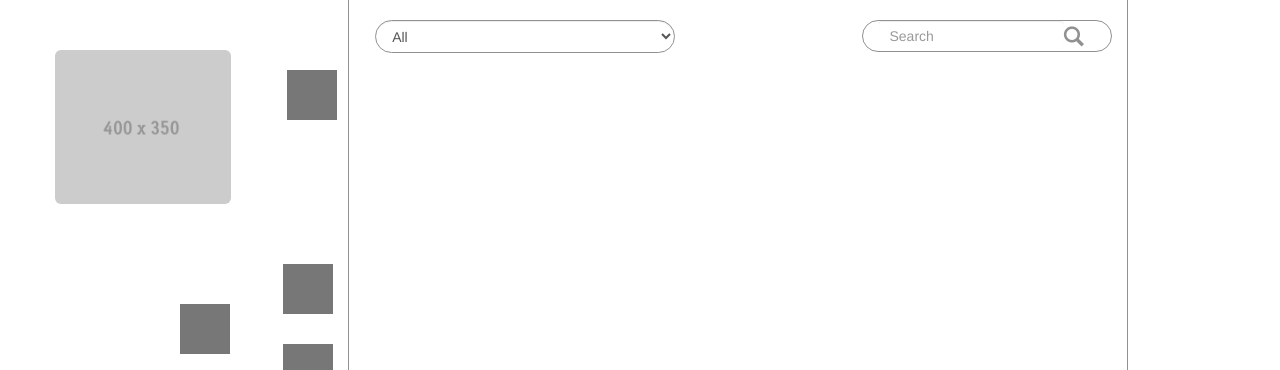
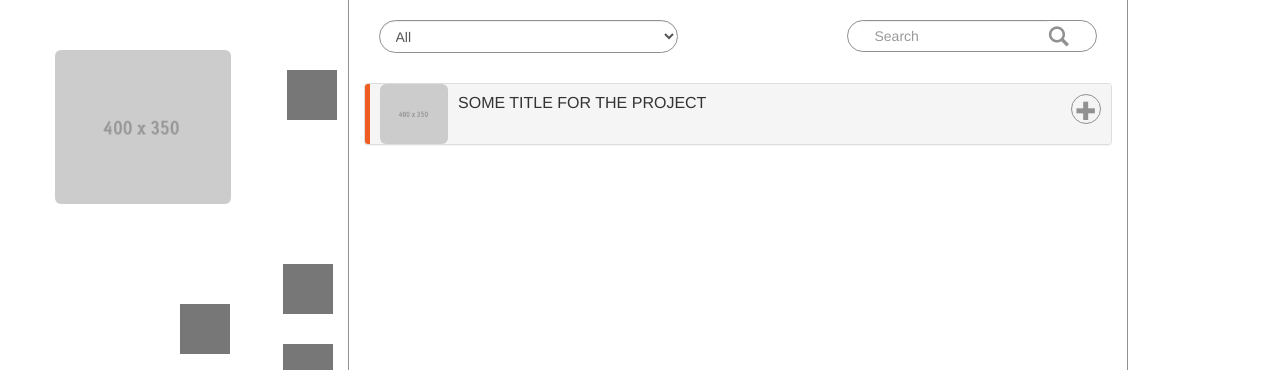
Before and after one commit to joejean/gnuconnect, a Django app: template application/templates/home.html in a window 1280 px wide. Shown: the part 50-420 px from the top of the page. Run offline with Django 3.2, Linux system fonts and the light colour scheme; the template is opened without the code that fills it, so the values that code supplies are empty; parts of the project's set-up code (start-up, migrations or seed data) failed here and were passed over; some libraries are stand-ins or nearby versions.

Commit message:
Add Project item

```diff
--- a/application/static/css/main.css
+++ b/application/static/css/main.css
@@ -20,6 +20,9 @@
 .dropdown-menu > li > a:hover, .dropdown-menu > li > a:focus {
 	background-color: #EFEFEF;
 	color: #1C1C1C;
+}
+.panel-heading{
+	height: 60px !important;
 }
 /*  Modifying Bootstrap   <end>*/
 
@@ -45,6 +48,21 @@
 	border-right: 1px solid #919191;
 	border-left: 1px solid #919191;
 }
+.contents-head{
+	margin-bottom: 30px;
+}
+.contents-body{
+
+}
+.project-sidebar{
+	width: 5px;
+	height: 60px !important;
+	background-color: #EF5D22;
+	float: left;
+}
+.project-title{
+	max-width: 70% !important;
+}
 .cont-menu {
 	margin-top: 50px;
 	height: auto;
@@ -54,6 +72,8 @@
 }
 .onagreen {
 	border: 1px solid green;
+}.contents-items{
+	float: left;
 }
 .profile-pic {
 	max-height: 90%;
@@ -94,7 +114,34 @@
 .menu-separator {
 	height: 50px;
 }
-
+.join-btn{
+	margin-top: 10px;
+	margin-right: 10px;
+	padding-left: 5px;
+	padding-top: 0px;
+	height: 30px;
+	width: 30px;
+	border-color: #919191;
+}
+.project-pic{
+	margin-top: -10px;
+	margin-right: 10px;
+	max-height: 60px;
+	max-width: 70px;
+	float: left;
+}
+.bg-notification{
+	background-color: #39ABE1;
+}
+.bg{
+	background-color: #39ABE1;
+}
+.bg-notification{
+	background-color: #39ABE1;
+}
+.bg-notification{
+	background-color: #39ABE1;
+}
 /*  search and options */
 .search-cont {
 	width: 75%;
--- a/application/templates/home.html
+++ b/application/templates/home.html
@@ -13,7 +13,7 @@
  <div class="container home-contents">
  	<div id="page" class="row">
  		<!-- Menu items -->
-	    <div class="col-xs-12 col-sm-3 col-md-3 col-lg-3 cont-menu squeeze">
+	    <div class="col-xs-12 col-sm-3 col-md-3 col-lg-3 container cont-menu squeeze">
 	    	<!-- Profile picture's menu group -->
 	    	<div class="col-xs-4 col-sm-12 col-md-12 col-lg-12 menu-profile squeeze">
 	    		<!-- Profile picture -->
@@ -64,6 +64,7 @@
 	    <!-- Home contents -->
 	    <div class="col-xs-12 col-sm-8 col-md-8 col-lg-8 contents">
 	    	<!-- Options and Search items -->
+	    	<div class="col-xs-12 col-sm-12 col-md-12 col-lg-12 container contents-head">
 		    	<div class="contents-top">
 		    		<!-- Options -->
 		    		<div class="col-xs-5 col-sm-5 col-md-5 col-lg-5 pull-left squeeze">
@@ -79,8 +80,8 @@
 		    			</select>
 		    		</div>
 		    		<!-- Search -->
-	    		<div class="col-xs-6 col-sm-6 col-md-6 col-lg-6 pull-right curve-corners cont-search container squeeze">
-	    			<form class="navbar-form input-sm hidden-xs squeeze" role="search">
+		    		<div class="col-xs-6 col-sm-6 col-md-6 col-lg-6 hidden-xs pull-right curve-corners cont-search container squeeze">
+		    			<form class="navbar-form input-sm squeeze" role="search">
 							<div class="search-cont squeeze">
 								<input type="text" class="form-control my-search" placeholder="Search">
 							</div>
@@ -88,8 +89,30 @@
 						</form>
 		    		</div>
 		    	</div>
-	    	<div class="contents-items container">
+		    </div>
+    		<div class="col-xs-12 col-sm-12 col-md-12 col-lg-12 contents-body squeeze container">
 
+    		<div class="panel-group" id="accordion">
+				<div class="panel panel-default">
+					<div class="project-sidebar"> </div>
+					<a href="#">
+						<div class="join-btn curve-corners onared pull-right" data-toggle="tooltip" title="Click to join this project"><i id="search-btn" class="glyphicon glyphicon-plus squeeze"> </i></div>
+					</a>
+					<div class="panel-heading">
+						<img src="/assets/img/sample_profile_pic.gif" alt="..." class="img-rounded project-pic">
+						<h4 class="panel-title">
+							<a data-toggle="collapse" data-parent="#accordion" href="#collapseOne">
+								<span class="project-title" data-toggle="tooltip" title="Click to read more descriptions">SOME TITLE FOR THE PROJECT</span>
+							</a>
+						</h4>
+					</div>
+					<div id="collapseOne" class="panel-collapse collapse out">
+						<div class="panel-body">
+							Anim pariatur cliche reprehenderit, enim eiusmod high life accusamus terry richardson ad squid. 3 wolf moon officia aute, non cupidatat skateboard dolor brunch. Food truck quinoa nesciunt laborum eiusmod. Brunch 3 wolf moon tempor, sunt aliqua put a bird on it squid single-origin coffee nulla assumenda shoreditch et. Nihil anim keffiyeh helvetica, craft beer labore wes anderson cred nesciunt sapiente ea proident. Ad vegan excepteur butcher vice lomo. Leggings occaecat craft beer farm-to-table, raw denim aesthetic synth nesciunt you probably haven't heard of them accusamus labore sustainable VHS.
+						</div>
+					</div>
+				</div>
+    		</div>
 	    	</div>
 	    </div>
 	</div>
```
Lines whose indentation alone changed are shown as unchanged.
